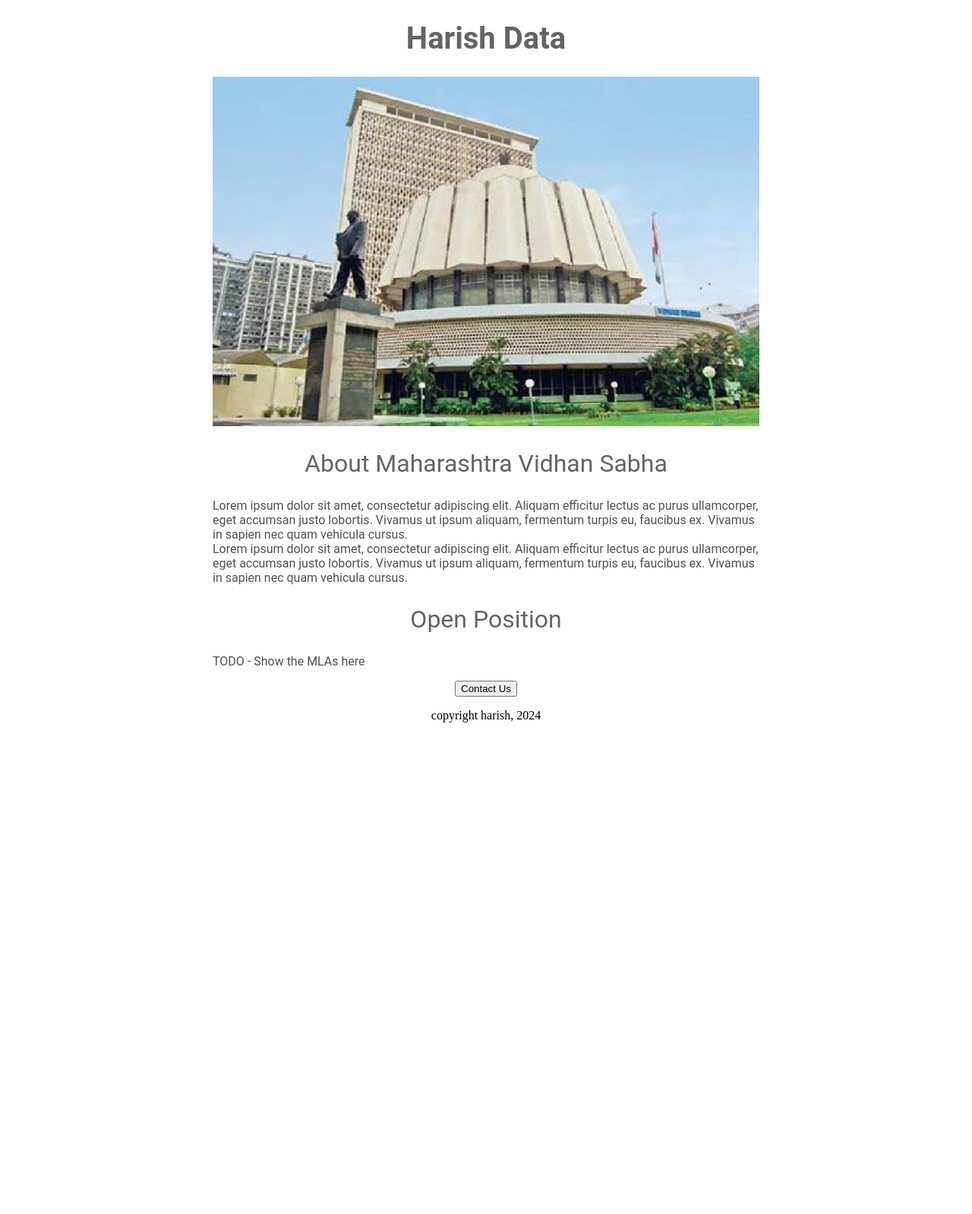
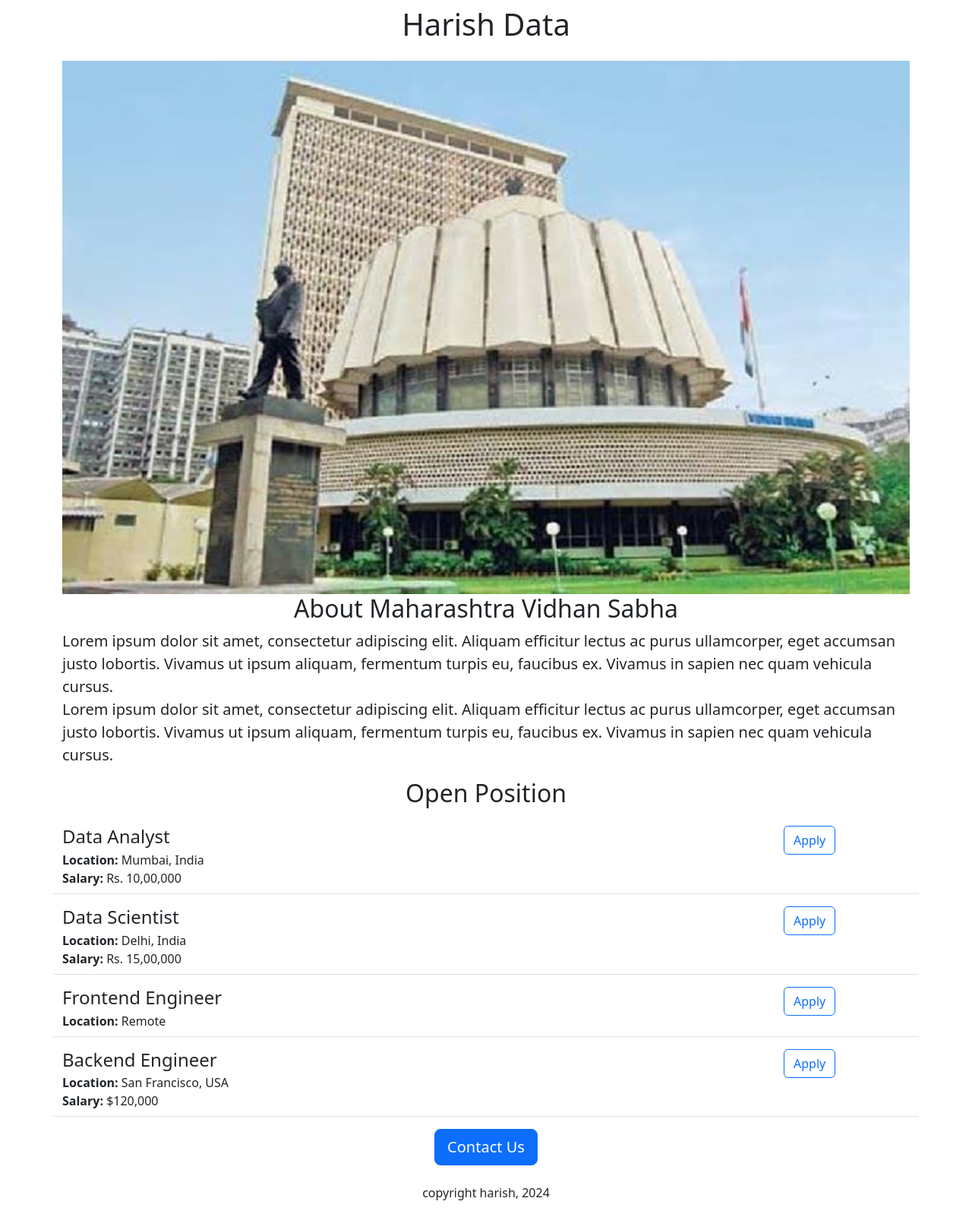
Before and after one commit to HarishDeshpande/harish-flask-project, a Flask app: page / in a window 1280 px wide. Shown: the whole page at 76% size. Before the commit the page ends 951 px from the top, so only its background shows below. Run offline with Flask 3, Linux system fonts and the light colour scheme.

Commit message:
Added dynamic data and api route

```diff
--- a/app.py
+++ b/app.py
@@ -1,11 +1,45 @@
-from flask import Flask, render_template
+from flask import Flask, render_template, jsonify
 
 app = Flask(__name__)
+
+JOBS = [
+    {
+        'id': 1,
+        'title': 'Data Analyst',
+        'location': 'Mumbai, India',
+        'salary': 'Rs. 10,00,000'
+    },
+    {
+        'id': 2,
+        'title': 'Data Scientist',
+        'location': 'Delhi, India',
+        'salary': 'Rs. 15,00,000'
+    },
+    {
+        'id': 3,
+        'title': 'Frontend Engineer',
+        'location': 'Remote',
+        # 'salary': 'Rs. 12,00,000'
+    },
+    {
+        'id': 4,
+        'title': 'Backend Engineer',
+        'location': 'San Francisco, USA',
+        'salary': '$120,000'
+    }
+]
+
 
 # "/" for the default page or empty page
 @app.route("/")
 def hello_world():
-  return render_template('home.html')
+  return render_template('home.html', jobs=JOBS, company_name='Harish')
+
+
+@app.route("/api/jobs")
+def list_jobs():
+  return jsonify(JOBS)
+
 
 # here if the script is invoked using the python command
 # then the app will be run
--- a/templates/home.html
+++ b/templates/home.html
@@ -1,58 +1,36 @@
 <!DOCTYPE html>
 <html lang="en">
 <head>
-    <meta charset="UTF-8">
-    <meta name="viewport" content="width=device-width, initial-scale=1.0">
-    <title>Harish Data</title>
+  <meta charset="utf-8">
+  <meta name="viewport" content="width=device-width, initial-scale=1">
+  <link href="https://cdn.jsdelivr.net/npm/bootstrap@5.3.2/dist/css/bootstrap.min.css" rel="stylesheet" integrity="sha384-T3c6CoIi6uLrA9TneNEoa7RxnatzjcDSCmG1MXxSR1GAsXEV/Dwwykc2MPK8M2HN" crossorigin="anonymous">
+  <title>Harish Data</title>
   <style>
-    h1{
-      font-size: 40px;
-      font-family: 'Roboto', sans-serif;
-      font-weight: 600;
-      color: rgb(100,100,100);
-      text-align: center;
-    }
-    #banner{
+    #banner {
       width: 100%;
-      height: 460px;
-      object-fit: cover;
-    }
-    h2{
-      font-size: 32px;
-      font-family: 'Roboto', sans-serif;
-      font-weight: 400;
-      color: rgb(100,100,100);
-      text-align: center;
-    }
-    .bodytext {
-      font-family: 'Roboto', sans-serif;
-      color: rgb(80,80,80);
-    }
-    /* margin auto will center the left and right side margin */
-    /* id should be unique only one id to one attribute */
-    #container {
-      max-width: 720px;
-      /* margin takes 4 arguments, top, left, bottom and right */
-      margin: 0 auto 0 auto;
-      /* margin 0 auto can do 0 for top and bottom and auto for             left and right */
-      margin: 0 auto;
+      height: auto;
     }
   </style>
 </head>
 <body>
-  <div id="container">
-    <h1>Harish Data</h1>
-    <img id="banner" src="https://545720d2-14a5-4ce3-b624-779061833fb8-00-304mivptvupl4.janeway.replit.dev/static/vidhansbha.jpg">
-    <h2>About Maharashtra Vidhan Sabha</h2>
-    <p class="bodytext">
+  <div class="container">
+    <h1 class="text-center mt-2 mb-4">{{ company_name }} Data</h1>
+    <img class="img-fluid" id="banner" src="https://545720d2-14a5-4ce3-b624-779061833fb8-00-304mivptvupl4.janeway.replit.dev/static/vidhansbha.jpg">
+    <h2 class="text-center">About Maharashtra Vidhan Sabha</h2>
+    <p class='lead'>
         Lorem ipsum dolor sit amet, consectetur adipiscing elit. Aliquam efficitur lectus ac purus ullamcorper, eget accumsan justo lobortis. Vivamus ut ipsum aliquam, fermentum turpis eu, faucibus ex. Vivamus in sapien nec quam vehicula cursus. <br>
         Lorem ipsum dolor sit amet, consectetur adipiscing elit. Aliquam efficitur lectus ac purus ullamcorper, eget accumsan justo lobortis. Vivamus ut ipsum aliquam, fermentum turpis eu, faucibus ex. Vivamus in sapien nec quam vehicula cursus.
     </p>
-    <h2>Open Position</h2>
-    <p class="bodytext">TODO - Show the MLAs here</p>
-    <div style="text-align: center;">
-      <button>Contact Us</button>
-      <p>copyright harish, 2024</p>
+    <h2 class="text-center mt-2 mb-4">Open Position</h2>
+    <p >
+      {% for job in jobs %}
+        {% include 'jobitem.html' %}
+      {% endfor %}
+
+    </p>
+    <div class="text-center">
+      <button class="btn btn-primary btn-lg">Contact Us</button>
+      <p class="mt-4">copyright harish, 2024</p>
     </div>
   </div>
 </body>
--- /dev/null
+++ b/templates/jobitem.html
@@ -0,0 +1,16 @@
+<div class="border-bottom row" style="margin-bottom: 16px; padding-bottom: 8px;">
+  <!-- bootstrap class has the 12 column layout and we can use -->
+  <!-- that layout by simply calling col-3 or col-6 or col-9 -->
+  <!-- a coulmn can be called only inside a row so -->
+  <!-- outer div is given class row and then we called column -->
+  <div class="col-10">
+    <h4 style="color: rgb(120,120,120,); margin-bottom: 4px;">{{job['title']}}</h4>
+    <div><b>Location: </b>{{job['location']}}</div>
+    {% if 'salary' in job %}
+    <div><b>Salary: </b>{{job['salary']}}</div>
+    {% endif %}
+  </div>
+  <div class="col-2">
+    <button type="button" class="btn btn-outline-primary">Apply</button>
+  </div>
+</div>
```
Also changed, not shown: 1 other file.
